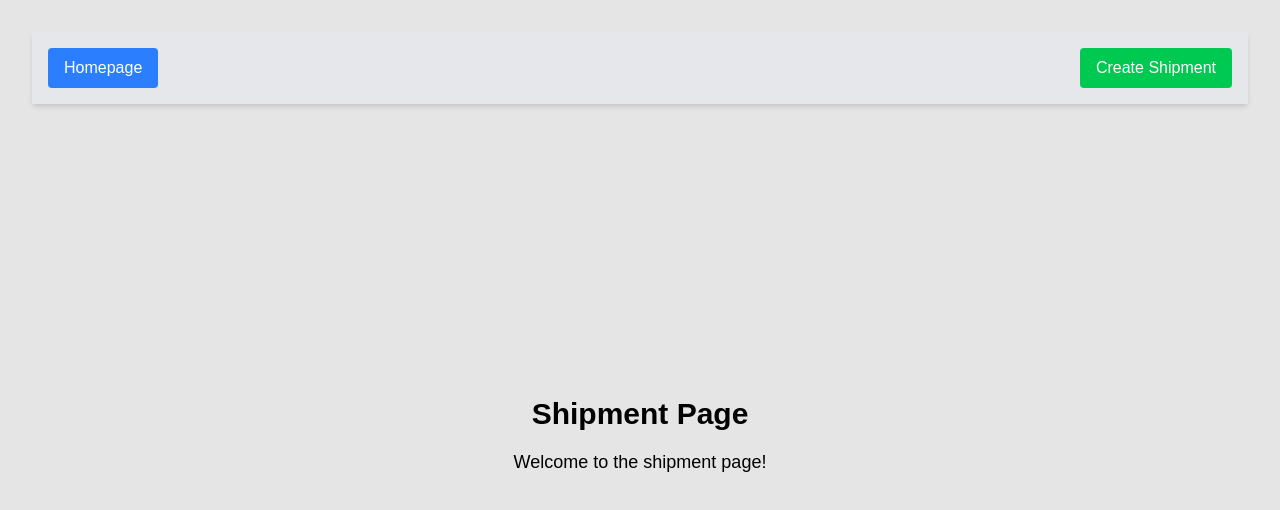
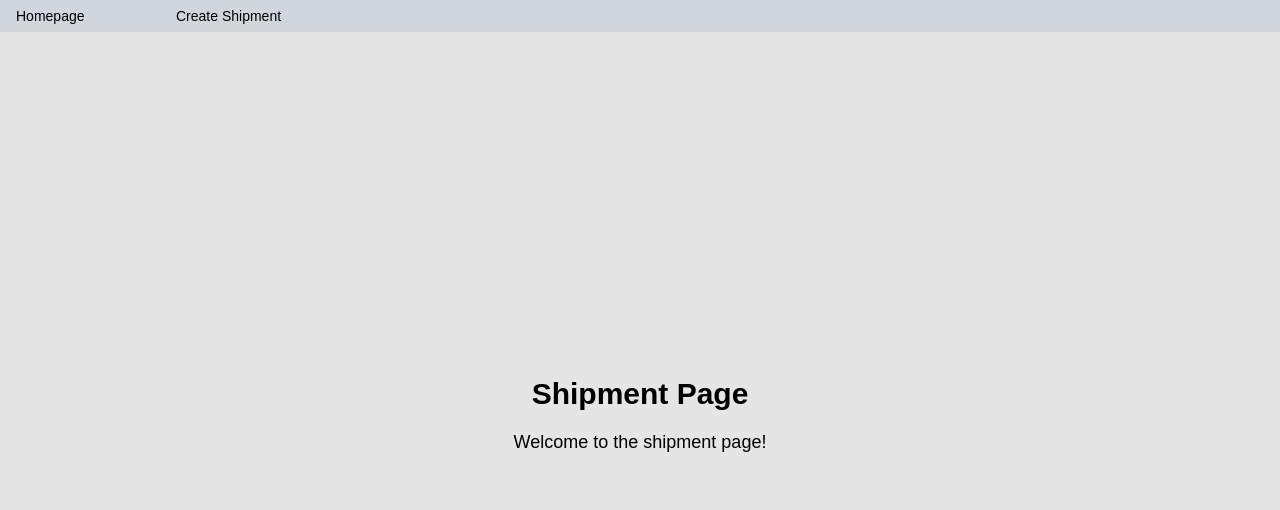
Before and after one commit to AlketKuehne/aquavinci, a Next.js app: page /shipment in a window 1280 px wide. Shown: the top 510 px of the page. Built offline with nearby package versions, Linux system fonts and the light colour scheme.

Commit message:
edited the bar

```diff
--- a/app/shipment/page.tsx
+++ b/app/shipment/page.tsx
@@ -2,20 +2,20 @@ import Link from "next/link";
 
 export default function ShipmentPage() {
   return (
-    <div className="flex flex-col items-center min-h-screen p-8">
+    <div className="flex flex-col items-center min-h-screen">
 
-      {/* Navigation Leiste */}
-      <nav className="w-full flex justify-between items-center p-4 bg-gray-200 shadow-md">
-        <Link href="/" className="px-4 py-2 bg-blue-500 text-white rounded hover:bg-blue-600">
+      {/* Dünne, durchgehende Navigationsleiste */}
+      <nav className="w-full h-8 bg-gray-300 flex">
+        <Link href="/" className="flex items-center px-4 text-sm text-black hover:bg-gray-400 w-40">
           Homepage
         </Link>
-        <Link href="/shipment" className="px-4 py-2 bg-green-500 text-white rounded hover:bg-green-600">
+        <Link href="/shipment" className="flex items-center px-4 text-sm text-black hover:bg-gray-400 w-40">
           Create Shipment
         </Link>
       </nav>
 
       {/* Seiteninhalt */}
-      <div className="flex flex-col items-center justify-center flex-grow">
+      <div className="flex flex-col items-center justify-center flex-grow p-8">
         <h1 className="text-3xl font-bold">Shipment Page</h1>
         <p className="mt-4 text-lg">Welcome to the shipment page!</p>
       </div>
```
